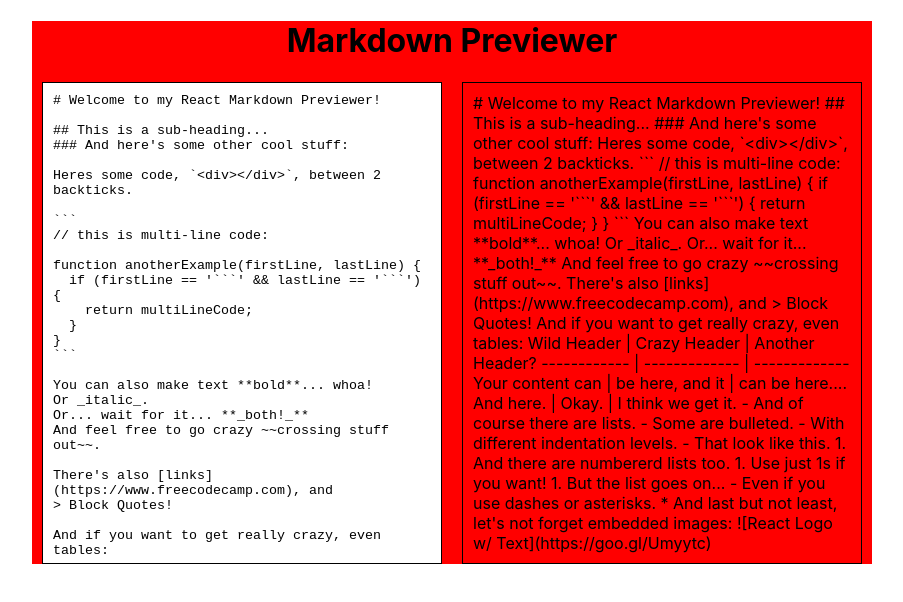
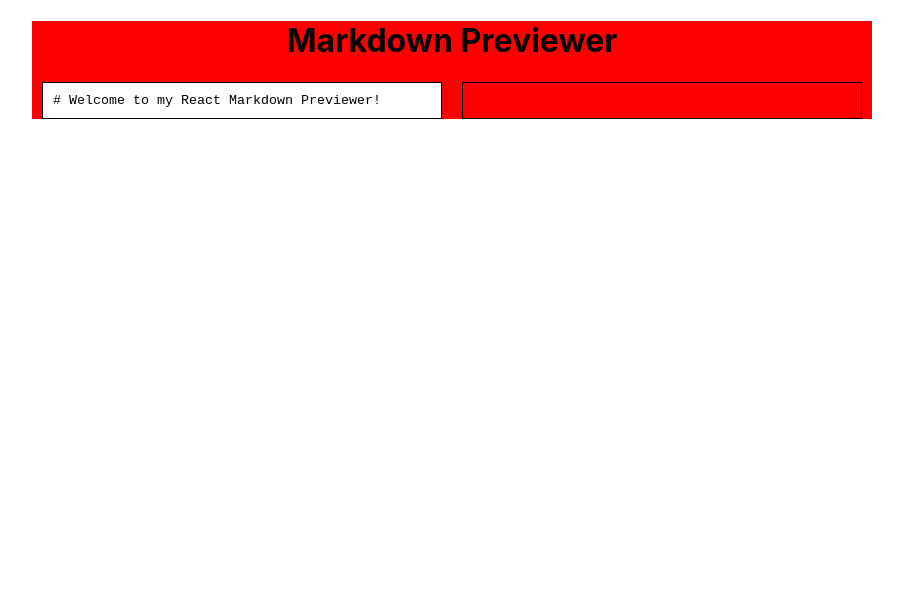
Before and after one commit to shanf-gh/FCC, a React (Create React App) app in the folder new_curriculum_projects/markdown_previewer/: page / in a window 1280 px wide. Shown: the top 602 px of the page, without its empty margins (188-1091 px from the left). Built offline with nearby package versions, Linux system fonts and the light colour scheme.

Commit message:
Added markded

```diff
--- a/new_curriculum_projects/markdown_previewer/package.json
+++ b/new_curriculum_projects/markdown_previewer/package.json
@@ -3,6 +3,7 @@
   "version": "0.1.0",
   "private": true,
   "dependencies": {
+    "marked": "^0.5.1",
     "react": "^16.5.2",
     "react-dom": "^16.5.2",
     "react-scripts": "2.0.4"
--- a/new_curriculum_projects/markdown_previewer/public/index.html
+++ b/new_curriculum_projects/markdown_previewer/public/index.html
@@ -19,7 +19,6 @@
       work correctly both with client-side routing and a non-root public URL.
       Learn how to configure a non-root public URL by running `npm run build`.
     -->
-    <script> src="https://cdnjs.com/libraries/marked"</script>
     <title>Markdown Previewer</title>
   </head>
   <body>
--- a/new_curriculum_projects/markdown_previewer/src/App.js
+++ b/new_curriculum_projects/markdown_previewer/src/App.js
@@ -26,7 +26,6 @@ class App extends Component {
             rows="1"
           ></textarea>
           <div id="preview">
-            {this.state.text}
           </div>
         </div>
       </div>
```
Also changed, not shown: 1 other file (tests, documents, lock files or other folders).
